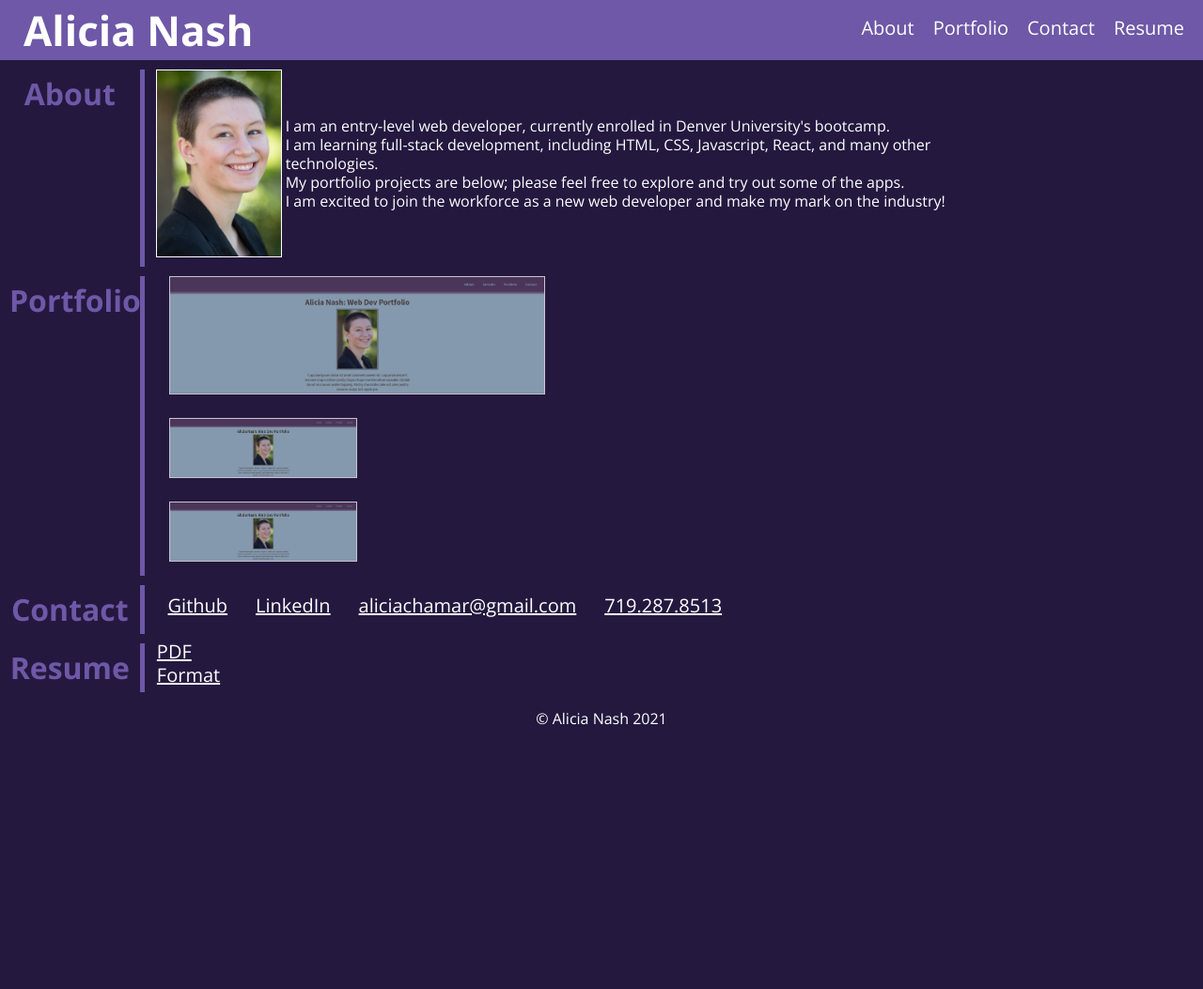
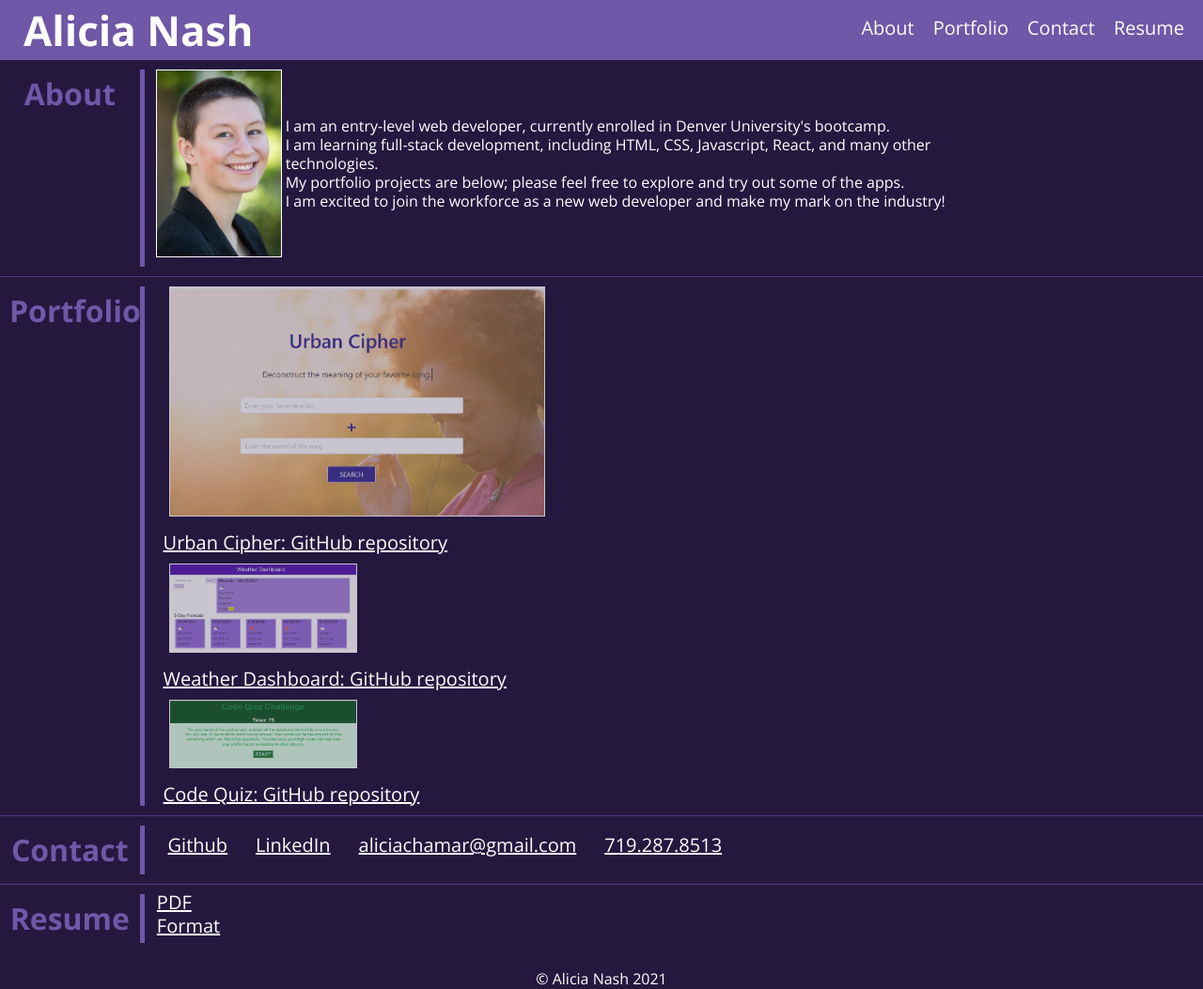
Before and after one commit to aliciachamar/portfolio-main, a plain HTML site: page index.html in a window 1280 px wide. Shown: the whole page at 94% size. Before the commit the page ends 800 px from the top, so only its background shows below. Drawn offline with nearby package versions, Linux system fonts and the light colour scheme.

Commit message:
added projects to portfolio section

```diff
--- a/assets/css/style.css
+++ b/assets/css/style.css
@@ -42,6 +42,7 @@ header nav a:hover {
 .row {
     display: flex;
     flex-wrap: wrap;
+    margin-bottom: 10px;
 }
 
 .heading {
@@ -116,6 +117,12 @@ footer {
     color: white;
 }
 
+hr {
+    background-color: rgb(76, 52, 131);
+    height: 1px;
+    border: none;
+}
+
 @media screen and (max-width: 768px) {
     body {
         text-align: center;
--- a/index.html
+++ b/index.html
@@ -42,22 +42,27 @@
                 </p>
             </section>
         </div>
+        <hr>
         <div class="row">
             <aside class="heading" id="portfolio">
                 <h2>Portfolio</h2>
             </aside>
             <div>
                 <section class="content project project-first fadein">
-                    <a href="https://aliciachamar.github.io/portfolio/" target="_blank"><img src="./assets/images/first-portfolio.PNG" alt="screenshot of first portfolio project"></a>
+                    <a href="https://maximosandoval.github.io/urban-cipher/" target="_blank"><img src="./assets/images/urban-cipher-screenshot.PNG" alt="screenshot of Urban Cipher"></a>
+                    <a href="https://github.com/maximosandoval/urban-cipher">Urban Cipher: GitHub repository</a>
                 </section>
                 <section class="content project fadein">
-                    <a href="https://aliciachamar.github.io/portfolio/" target="_blank"><img src="./assets/images/first-portfolio.PNG" alt="screenshot of first portfolio project"></a>
+                    <a href="https://aliciachamar.github.io/api-weather-dashboard/" target="_blank"><img src="./assets/images/weather-screenshot.PNG" alt="screenshot of Weather Dashboard"></a>
+                    <a href="https://github.com/aliciachamar/api-weather-dashboard">Weather Dashboard: GitHub repository</a>
                 </section>
                 <section class="content project fadein">
-                    <a href="https://aliciachamar.github.io/portfolio/" target="_blank"><img src="./assets/images/first-portfolio.PNG" alt="screenshot of first portfolio project"></a>
+                    <a href="https://github.com/aliciachamar/code-quiz-plus-scores" target="_blank"><img src="./assets/images/code-quiz-screenshot.PNG" alt="screenshot of Code Quiz"></a>
+                    <a href="https://github.com/aliciachamar/code-quiz-plus-scores">Code Quiz: GitHub repository</a>
                 </section>
             </div>
         </div>
+        <hr>
         <div class="row">
             <aside class="heading" id="contact">
                 <h2>Contact</h2>
@@ -69,6 +74,7 @@
                 <a href="tel:7192878513">719.287.8513</a>
             </section>
         </div>
+        <hr>
         <div class="row">
             <aside class="heading">
                 <h2>Resume</h2>
```
Also changed, not shown: assets/images/code-quiz-screenshot.PNG (added), assets/images/portfolio-screenshot.PNG (renamed from assets/images/screenshot.PNG), assets/images/urban-cipher-screenshot.PNG (added), assets/images/weather-screenshot.PNG (added).
